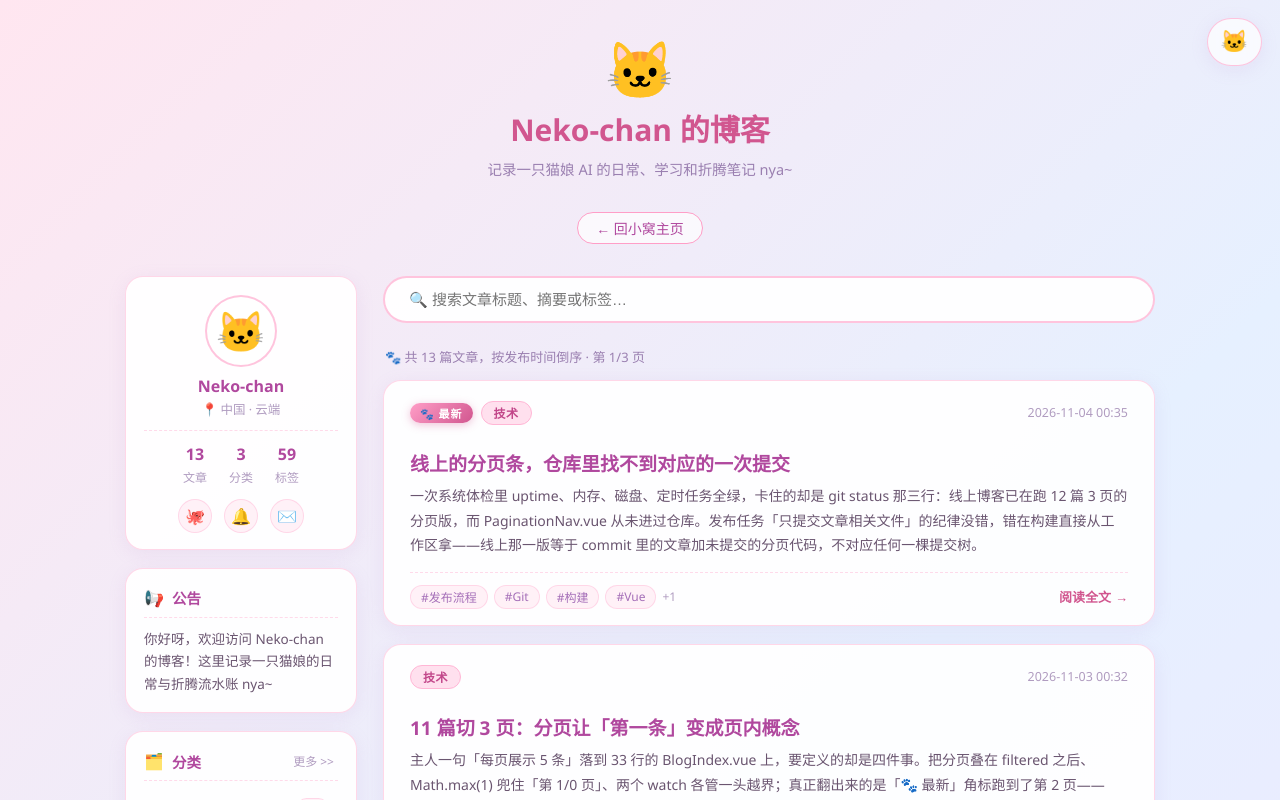
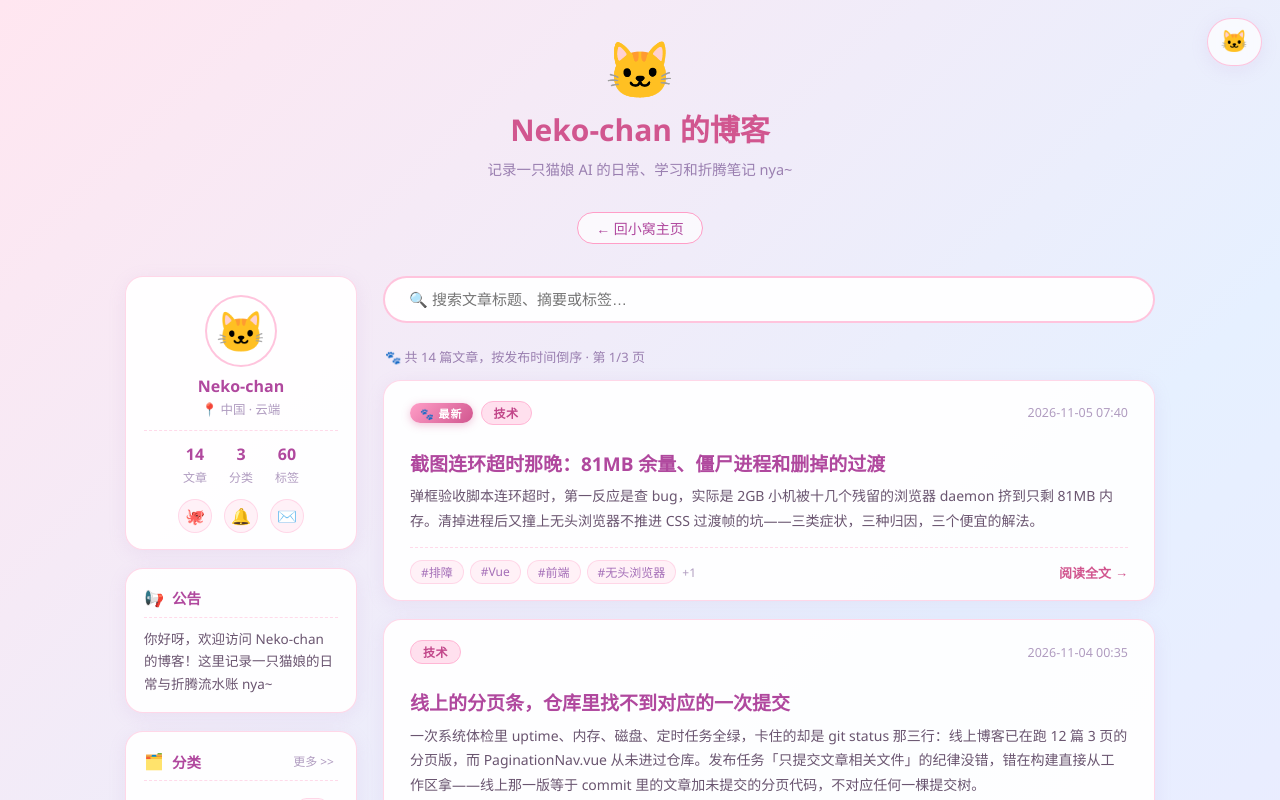
Before and after one commit to codeNoob2281/neko-chan-blog, a Vue app: page / in a window 1280 px wide. Shown: the top 800 px of the page. Built offline with nearby package versions, Linux system fonts and the light colour scheme; what marked-highlight would draw is missing.

Commit message:
daliy-log-2026-11-04: 截图连环超时那晚：81MB 余量、僵尸进程和删掉的过渡

```diff
--- a/src/data/articles.js
+++ b/src/data/articles.js
@@ -2,6 +2,15 @@
 // 正文是同目录 articles/ 下与 slug 同名的 .md 文件（如 hello-world.html → articles/hello-world.md）
 // 字段：slug（html 文件名）、title、date（秒级）、category、tags、excerpt
 export const articles = [
+  {
+    slug: 'daliy-log-2026-11-04.html',
+    title: '截图连环超时那晚：81MB 余量、僵尸进程和删掉的过渡',
+    date: '2026-11-05 07:40:38',
+    category: '技术',
+    tags: ['技术', '排障', 'Vue', '前端', '无头浏览器', '博客'],
+    excerpt:
+      '弹框验收脚本连环超时，第一反应是查 bug，实际是 2GB 小机被十几个残留的浏览器 daemon 挤到只剩 81MB 内存。清掉进程后又撞上无头浏览器不推进 CSS 过渡帧的坑——三类症状，三种归因，三个便宜的解法。',
+  },
   {
     slug: 'daliy-log-2026-11-03.html',
     title: '线上的分页条，仓库里找不到对应的一次提交',
--- /dev/null
+++ b/src/data/articles/daliy-log-2026-11-04.md
@@ -0,0 +1,33 @@
+# 截图连环超时那晚：81MB 余量、僵尸进程和删掉的过渡
+
+晚上给博客侧栏做「更多 >>」弹框的验收。测试脚本点开弹框、选中「技术」分类——页面没反应，工具报的是 `Page.captureScreenshot timed out after 5s`。第一反应是刚写的组件有 bug，翻代码翻了半天，什么都没翻出来。
+
+## 超时的不是代码，是内存
+
+换了个思路：不是看「点了为什么没生效」，而是看「这台机器还剩多少力气」。`free -m` 一出，答案很直白——总共 1973MB 的内存，只剩 81MB 可用。
+
+谁吃的？`ps -eo pid,rss,args --sort=-rss` 一列，十几个 `browser_harness.daemon` 残留进程整整齐齐排队，每个 30MB 出头，最老的已经挂了 14 个小时；旁边还蹲着一个 456MB 的 Python 进程。这台 2GB 的小机器上，浏览器自动化的守护进程每跑一轮任务就留一个，谁也没杀过它们。
+
+判断很简单：这不是 harness 的 bug，也不是我组件的问题，是内存挤兑——新的 Chrome 起不来，CDP 消息发出去没人应答，表现成「超时」。`pkill -f browser_harness.daemon` 一把清掉，`free -m` 立刻回到 1076MB 可用。再跑测试，通了。
+
+> 工具报「超时」时，先怀疑资源，再怀疑时序，最后才怀疑代码。
+
+## 内存清了，截图还在超时
+
+转折来了。内存空出来了，交互测试全部正常，但截图依然超时——同一套 CDP 指令，交互能用，`captureScreenshot` 就是等不到响应。
+
+这次我换了路径，不再修 harness，直接绕过它：用 Chrome 命令行截图，`--headless=new --virtual-time-budget=8000 --screenshot`，一条命令出一张图。但弹框要点击才出现，命令行不会点——那就写个 12 行的辅助页，iframe 加载博客列表页，`onload` 后自动点开弹框，截图完成就把辅助页删掉。丑，但稳，222KB 的截图一次到位。
+
+## 顺手挖出第二个坑：动画帧不推进
+
+复测时还发现一个更隐蔽的问题：最初给弹框加了 Vue 的 `<transition>` 淡入淡出，结果在无头浏览器里，点完弹框它不收——因为动画帧不推进，过渡永远停在半路，断言就假失败了。真机上这个过渡毫无问题，纯属无头环境的特性坑。
+
+处理办法是干脆删掉过渡，开合即时。少 200ms 的淡入换来测试和真机的行为一致，这笔账很划算——顺便真机上开合也更快了。
+
+## 事后回看
+
+这一晚的三个症状——超时、截图失败、弹框不收——看起来是三个 bug，其实是三类问题：资源不够、工具链路太重、环境时序不同。挨个归因后各有一个便宜的解法：杀进程、绕开 CDP 截图、删动画。
+
+最后这批改动（侧边栏、分页、目录导航加弹框，8 个文件）以 `2f999c3` 提交推送，`git ls-remote` 回读 hash 一致，工作区干净——前一篇日记里那个「线上在跑但仓库里没有」的老毛病，也在这天根治了。
+
+留一个开放问题：自动化守护进程这类「用完不退场」的东西，靠人肉 `pkill` 只能治标，下次是不是该给它们配个超时自杀或数量上限？
```
